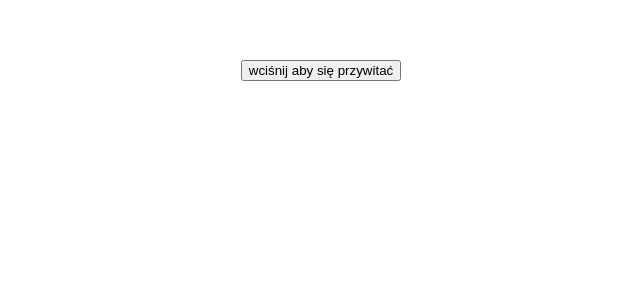
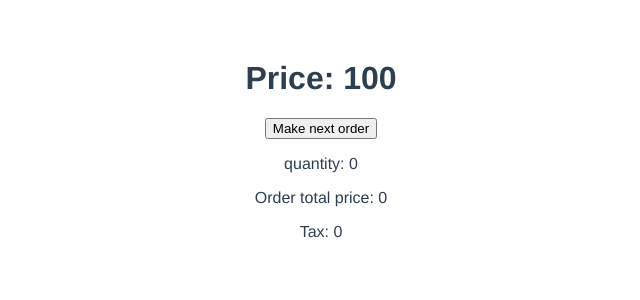
Before and after one commit to kdzierzbicki/kurs-vue, a Vue app: page / in a window 1280 px wide. Shown: the top 300 px of the page, without its empty margins (319-959 px from the left). Built offline with nearby package versions, Linux system fonts and the light colour scheme.

Commit message:
lekcja 3

```diff
--- a/src/components/MyComponent.vue
+++ b/src/components/MyComponent.vue
@@ -2,31 +2,36 @@
 
   <div>
 
-    <button @click="SeyHello"> wciśnij aby się przywitać</button>
+  <h1>Price: {{price}}</h1>
+    <button @click="makeOrder">Make next order</button>
+
+    <p>quantity: {{quantity}}</p>
+    <p>Order total price: {{totalPrice}}</p>
+    <p>Tax: {{tax}}</p>
 
   </div>
 
 </template>
 
 <script>
+import {ref} from 'vue'
 export default {
   name: "MyComponent",
 
   setup() {
 
-      function SeyHello() {
+    const quantity = ref(0);
+    const price = ref(100);
+    const totalPrice = ref(0);
+    const tax = ref(0);
 
-        const welcometext = "siema, jak leci?";
+      function makeOrder(){
 
-        console.log(addExclamationMark(welcometext));
+        quantity.value++;
+        totalPrice.value = quantity.value * price.value;
+        tax.value = totalPrice.value * 0.23;
       }
-
-    function addExclamationMark(text){
-
-
-        return {text};
-    }
-        return {SeyHello};
+    return{makeOrder, quantity, price, totalPrice, tax,};
   }
 
   };
```
